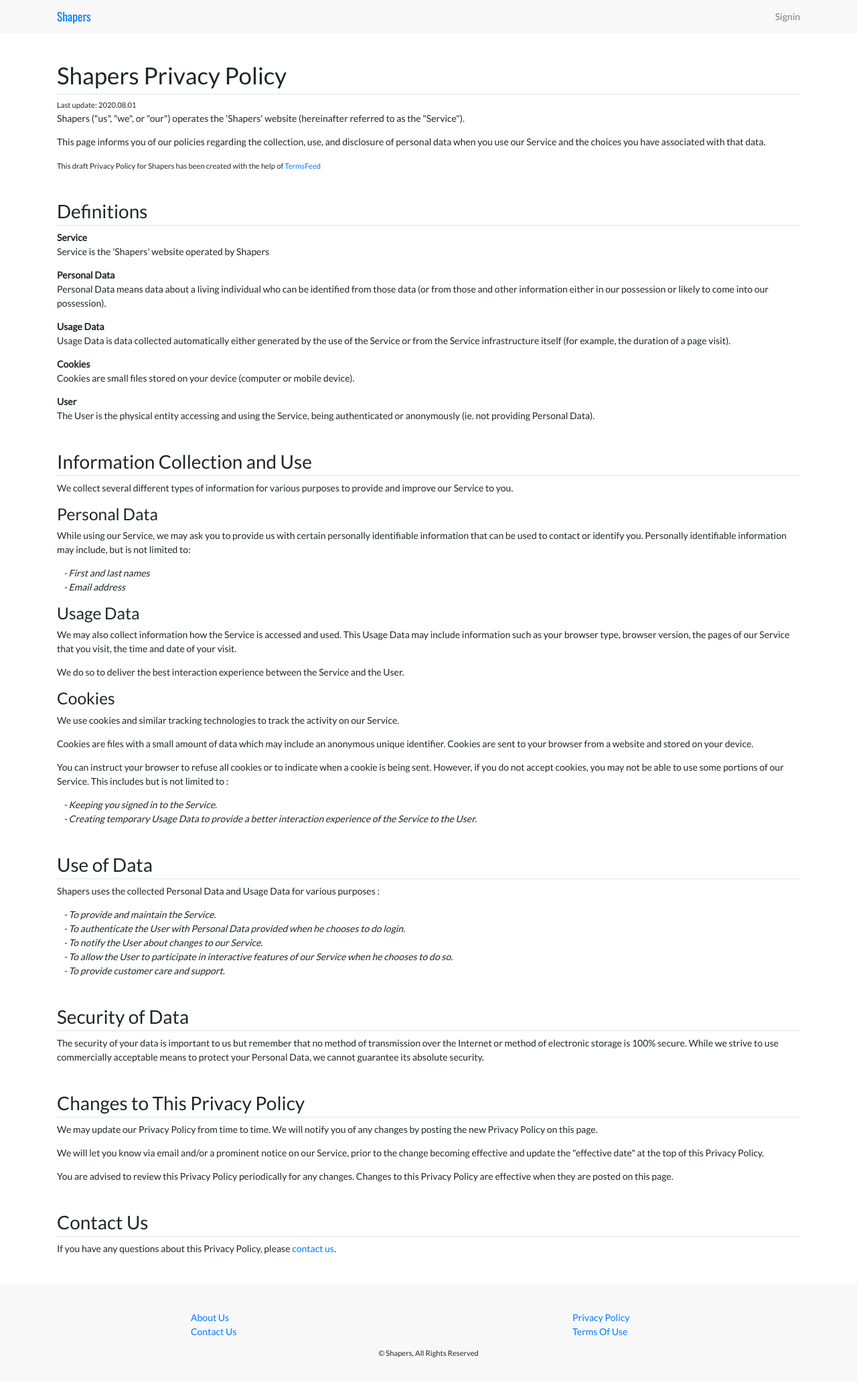
After one commit to ekairos/shapers, a Django app: page /privacy-policy/ in a window 1280 px wide. The commit adds this page. Shown: the whole page at 67% size. Run offline with Django 3.2, Linux system fonts and the light colour scheme; some libraries are stand-ins or nearby versions.

Commit message:
Added Privacy policy page
updated tests, footer link

```diff
--- /dev/null
+++ b/home/templates/home/privacy_policy.html
@@ -0,0 +1,130 @@
+{% extends "base.html" %}
+
+{% block page_title %} - Privacy Policy{% endblock %}
+
+{% block content %}
+  <header class="container mt-5 mb-5">
+    <h1 class="border-bottom pb-2 mb-1">Shapers Privacy Policy</h1>
+
+    <small>Last update: 2020.08.01</small>
+
+    <p>Shapers ("us", "we", or "our") operates the 'Shapers' website (hereinafter
+      referred to as the "Service").</p>
+    <p>This page informs you of our policies regarding the collection, use, and
+      disclosure of personal data when you use our Service and the choices you have
+      associated with that data.</p>
+    <small>This draft Privacy Policy for Shapers has been created with the help of
+      <a href="https://www.termsfeed.com/">TermsFeed</a></small>
+  </header>
+  <main class="container">
+    <section class="mb-5">
+      <h2 class="border-bottom pb-1">Definitions</h2>
+      <p>
+        <strong>Service</strong><br>
+        Service is the 'Shapers' website operated by Shapers
+      </p>
+      <p>
+        <strong>Personal Data</strong><br>
+        Personal Data means data about a living individual who can be identified
+        from those data (or from those and other information either in our
+        possession or likely to come into our possession).
+      </p>
+      <p>
+        <strong>Usage Data</strong><br>
+        Usage Data is data collected automatically either generated by the use of
+        the Service or from the Service infrastructure itself (for example, the
+        duration of a page visit).
+      </p>
+      <p>
+        <strong>Cookies</strong><br>
+        Cookies are small files stored on your device (computer or mobile device).
+      </p>
+      <p>
+        <strong>User</strong><br>
+        The User is the physical entity accessing and using the Service, being authenticated or
+        anonymously (ie. not providing Personal Data).
+      </p>
+    </section>
+
+    <section class="mb-5">
+      <h2 class="border-bottom pb-1">Information Collection and Use</h2>
+
+      <p>We collect several different types of information for various purposes to
+        provide and improve our Service to you.</p>
+
+      <h3>Personal Data</h3>
+
+      <p>While using our Service, we may ask you to provide us with certain personally
+        identifiable information that can be used to contact or identify you.
+        Personally identifiable information may include, but is not
+        limited to:</p>
+      <ul>
+        <li><em>- First and last names</em></li>
+        <li><em>- Email address</em></li>
+      </ul>
+
+      <h3>Usage Data</h3>
+
+      <p>We may also collect information how the Service is accessed and used.
+        This Usage Data may include information such as your browser type, browser version,
+        the pages of our Service that you visit, the time and date of your visit.</p>
+      <p>We do so to deliver the best interaction experience between the Service and the User.</p>
+
+      <h3>Cookies</h3>
+
+      <p>We use cookies and similar tracking technologies to track the activity on our Service.</p>
+      <p>Cookies are files with a small amount of data which may include an anonymous
+        unique identifier. Cookies are sent to your browser from a website and stored
+        on your device.</p>
+      <p>You can instruct your browser to refuse all cookies or to indicate when a
+        cookie is being sent. However, if you do not accept cookies, you may not be
+        able to use some portions of our Service. This includes but is not limited to :</p>
+      <ul>
+        <li><em>- Keeping you signed in to the Service.</em></li>
+        <li><em>- Creating temporary Usage Data to provide a better interaction experience of
+          the Service to the User.</em></li>
+      </ul>
+    </section>
+
+    <section class="mb-5">
+      <h2 class="border-bottom pb-1">Use of Data</h2>
+
+      <p>Shapers uses the collected Personal Data and Usage Data for various purposes :</p>
+      <ul>
+        <li><em>- To provide and maintain the Service.</em></li>
+        <li><em>- To authenticate the User with Personal Data provided when he chooses to do login.</em></li>
+        <li><em>- To notify the User about changes to our Service.</em></li>
+        <li><em>- To allow the User to participate in interactive features of our Service when
+          he chooses to do so.</em></li>
+        <li><em>- To provide customer care and support.</em></li>
+      </ul>
+    </section>
+
+    <section class="mb-5">
+      <h2 class="border-bottom pb-1">Security of Data</h2>
+
+      <p>The security of your data is important to us but remember that no method of
+        transmission over the Internet or method of electronic storage is 100% secure.
+        While we strive to use commercially acceptable means to protect your Personal
+        Data, we cannot guarantee its absolute security.</p>
+    </section>
+
+    <section class="mb-5">
+      <h2 class="border-bottom pb-1">Changes to This Privacy Policy </h2>
+
+      <p>We may update our Privacy Policy from time to time. We will notify you of any
+        changes by posting the new Privacy Policy on this page.</p>
+      <p>We will let you know via email and/or a prominent notice on our Service, prior
+        to the change becoming effective and update the "effective date" at the top of
+        this Privacy Policy.</p>
+      <p>You are advised to review this Privacy Policy periodically for any changes.
+        Changes to this Privacy Policy are effective when they are posted on this page.</p>
+    </section>
+
+    <section class="mb-5">
+      <h2 class="border-bottom pb-1">Contact Us</h2>
+      <p>If you have any questions about this Privacy Policy, please <a href="#">contact us</a>.
+      </p>
+    </section>
+  </main>
+{% endblock %}
--- a/home/urls.py
+++ b/home/urls.py
@@ -4,4 +4,5 @@ from . import views
 urlpatterns = [
     path('', views.home, name='home'),
     path('about-us/', views.about_us, name='about_us'),
+    path('privacy-policy/', views.privacy_policy, name='privacy_policy'),
 ]
--- a/home/views.py
+++ b/home/views.py
@@ -11,3 +11,9 @@ def about_us(request):
     """View returning About Us page"""
 
     return render(request, 'home/about_us.html')
+
+
+def privacy_policy(request):
+    """View returning Shapers Privacy Policy"""
+
+    return render(request, 'home/privacy_policy.html')
--- a/templates/includes/main_footer.html
+++ b/templates/includes/main_footer.html
@@ -12,7 +12,7 @@
       <!-- Legal Info -->
       <div class="col-6 col-sm-5 offset-sm-1 col-md-4 offset-md-2">
         <ul>
-          <li><a href="#">Privacy Policy</a></li>
+          <li><a href="{% url 'privacy_policy' %}">Privacy Policy</a></li>
           <li><a href="#">Terms Of Use</a></li>
         </ul>
       </div>
```
Also changed, not shown: home/tests/test_urls.py (+7 -0 lines).
